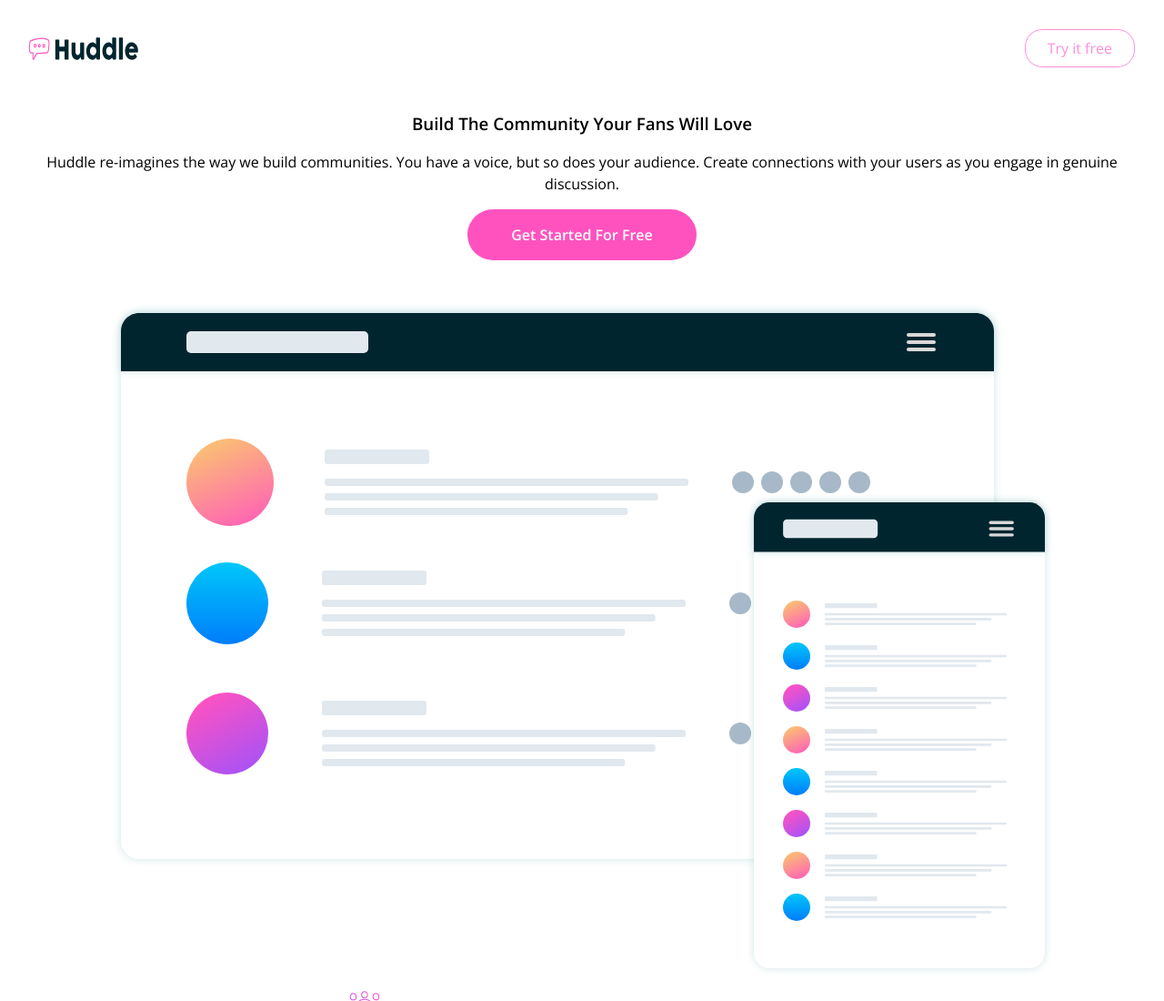
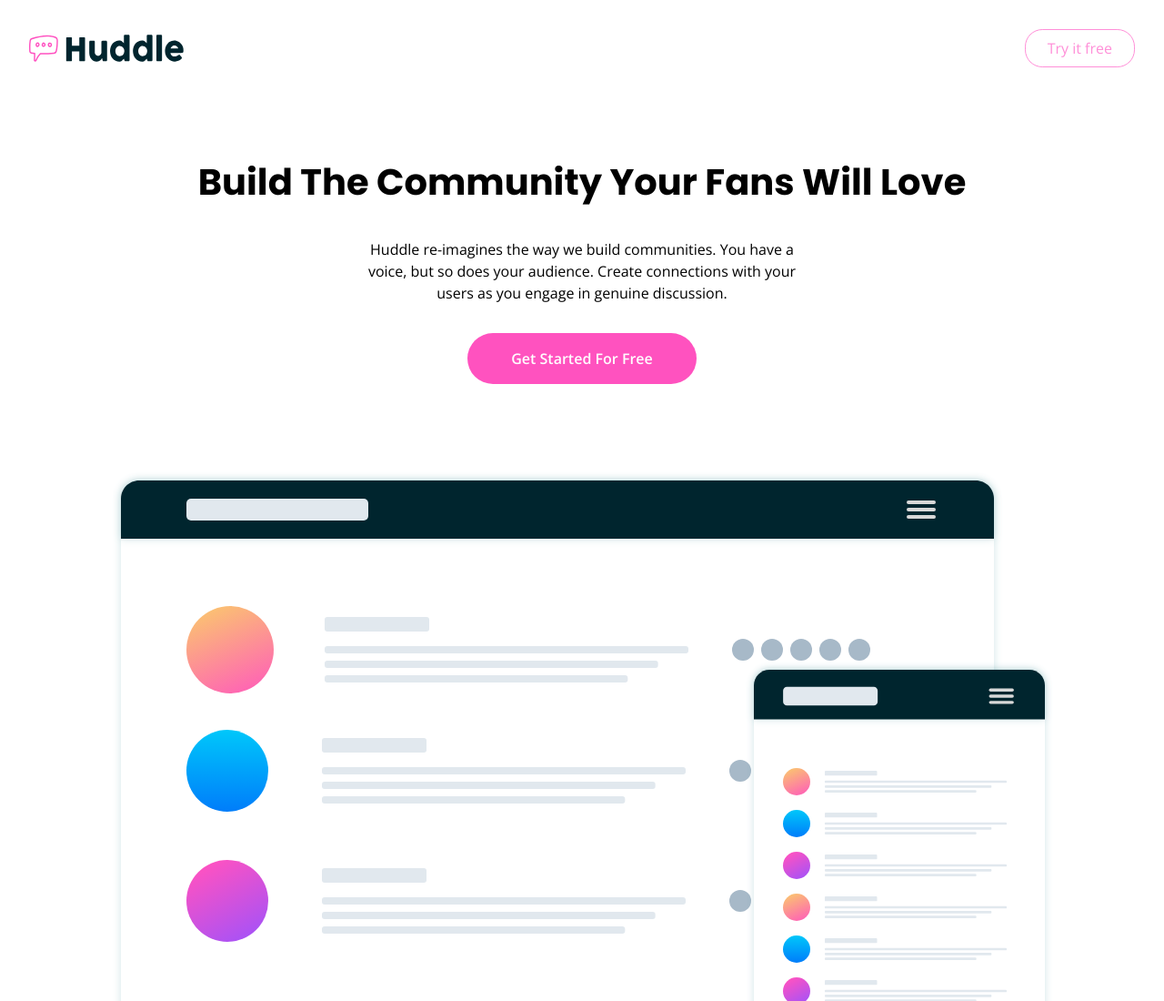
Before and after one commit to regret546/huddle-landing-page-with-curved-sections-master, a website: page index.html in a window 1280 px wide. Shown: the top 1100 px of the page at 91% size. Drawn offline with nearby package versions, Linux system fonts and the light colour scheme.

Commit message:
Initial large devices design of header section

```diff
--- a/app/scss/layout/_body.scss
+++ /dev/null
@@ -1,4 +0,0 @@
-body {
-  font-family: "Open Sans", sans-serif;
-  font-size: 1rem;
-}
--- a/app/scss/layout/_huddle_main.scss
+++ b/app/scss/layout/_huddle_main.scss
@@ -1,8 +1,12 @@
 .huddle__main {
   min-height: 100vh;
+  max-width: 1440px;
   display: grid;
   padding: 2rem;
 
+  @media only screen and (min-width: 992px) {
+    max-width: 1400px;
+  }
   &_header,
   &_body,
   &_footer {
--- a/app/scss/layout/_index.scss
+++ b/app/scss/layout/_index.scss
@@ -1,4 +1,3 @@
-@forward "body";
 @forward "huddle_main";
 @forward "sections";
 @forward "util";
--- a/app/scss/layout/sections/_body.scss
+++ b/app/scss/layout/sections/_body.scss
@@ -1,4 +1,9 @@
+@use "../util/" as u;
+
 body {
+  font-family: "Open Sans", sans-serif;
+  font-size: 1rem;
+  @include u.grid-horizintally-center;
   ul {
     padding: 0;
     li {
--- a/app/scss/layout/sections/_header.scss
+++ b/app/scss/layout/sections/_header.scss
@@ -2,7 +2,9 @@
 
 .huddle__main {
   &_header {
+    justify-items: center;
     gap: 2rem;
+
     &_nav {
       width: 100%;
       display: flex;
@@ -60,5 +62,30 @@
         }
       }
     }
+
+    @media only screen and (min-width: 992px) {
+      gap: 5rem;
+
+      &_nav {
+        img {
+          width: 170px;
+          height: 30px;
+        }
+      }
+
+      &_info {
+        gap: 2rem;
+        h1 {
+          font-family: var(--ff--headings);
+          font-size: 2.5rem;
+        }
+        p {
+          width: 40%;
+        }
+      }
+      &_stats {
+        @include u.grid-horizintally-left;
+      }
+    }
   }
 }
--- a/app/scss/layout/util/_grid.scss
+++ b/app/scss/layout/util/_grid.scss
@@ -4,3 +4,10 @@
   text-align: center;
   gap: 1rem;
 }
+
+@mixin grid-horizintally-left {
+  display: grid;
+  justify-items: left;
+  text-align: left;
+  gap: 1rem;
+}
```
Also changed, not shown: dist/style.css, 1 other file.
